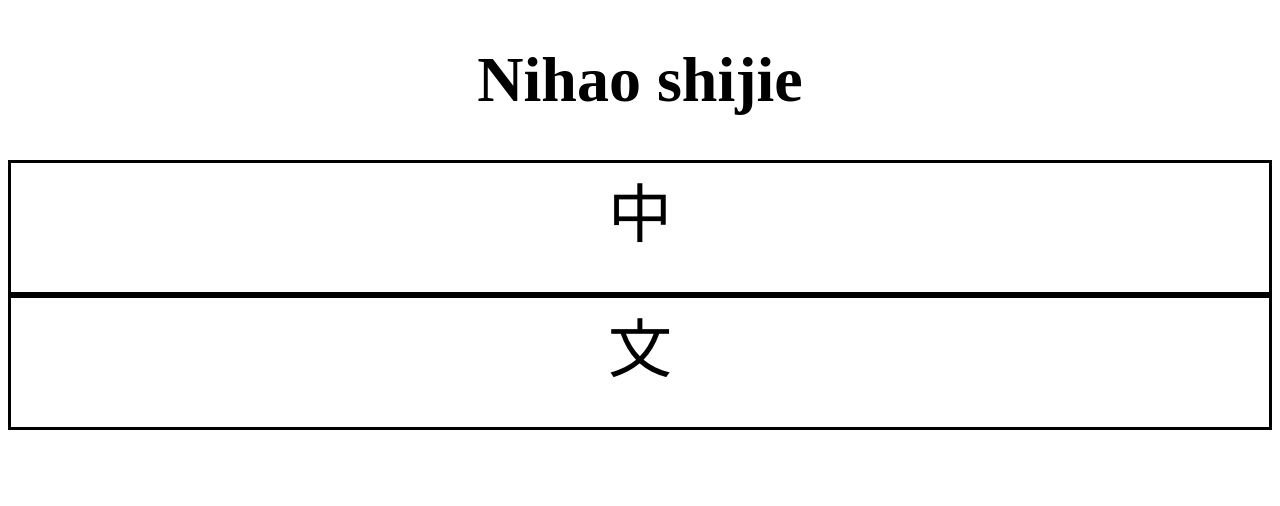
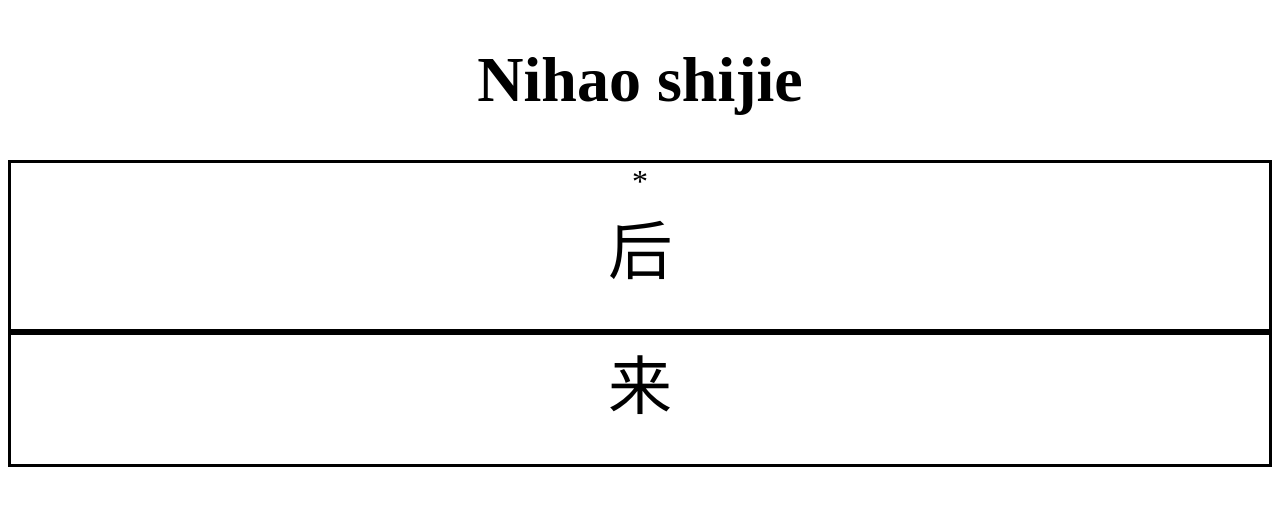
Before and after one commit to harijoel/react-hanzi-speller, a React (Vite) app: page / in a window 1280 px wide. Shown: the top 506 px of the page. Built offline with nearby package versions, Linux system fonts and the light colour scheme.

Commit message:
random word object is implemented but there is bug that doesn't allow to divide input into sylables according to random word object array generated

```diff
--- a/src/App.tsx
+++ b/src/App.tsx
@@ -31,14 +31,29 @@ function getWord() {
   return hsk3.words[Math.floor(Math.random() * hsk3.words.length)]
 }
 
+type HanziPinyin = {
+  hanzi: string,
+  pinyinRoman: string,
+  pinyin: string
+}
 function getWordArray(wordHanzi: string, wordPinyin: string, wordPinyinNubmered: string){
+  let objectArray: HanziPinyin[] = []
+
   const wordHanziArray = wordHanzi.split('')
   const wordPinyinRomanArray = wordPinyinNubmered.split(/\d+/).filter(Boolean)
   const WordSylableNumber = wordHanzi.length
-  const wordPinyinArray = []
+  let index_start = 0
+  for (let index = 0; index < WordSylableNumber; index++) {
+    objectArray = [...objectArray, {hanzi: wordHanzi[index],
+                                    pinyinRoman: wordPinyinRomanArray[index],
+                                    pinyin: wordPinyin.slice(index_start,
+                                    index_start + wordPinyinRomanArray[index].length)
+                                    }
+                  ]
 
-
-  return [wordHanziArray]
+    index_start = index_start + wordPinyinRomanArray[index].length
+  }
+  return objectArray
 }
 
 function App() {
@@ -47,16 +62,14 @@ function App() {
   const wordPinyinRomanArray = ["zhong", "wen"]
   const wordPinyinArray = ["zhōng", "wén"]
 
-  const wordObj = [{hanzi: "中", pinyinRoman: "zhong", pinyin: "zhōng"}, {hanzi: "文", pinyinRoman: "wen", pinyin: "wén"}]
+  //const wordObj: HanziPinyin[] = [{hanzi: "中", pinyinRoman: "zhong", pinyin: "zhōng"}, {hanzi: "文", pinyinRoman: "wen", pinyin: "wén"}]
+  const wordObj: HanziPinyin[] = getWordArray(wordToGuess["translation-data"].simplified,
+                                              wordToGuess["translation-data"].pinyin,
+                                              wordToGuess["translation-data"]["pinyin-numbered"]
+                                              )
+  console.log(wordObj)
 
-  const [index, setIndex] = useState(0)
-  const [cardIndex, setCardIndex] = useState(0)
-  const [mistakeCount, setMistakeCount] = useState(0)
   const [inputKeys, setInputKeys] = useState<string[]>([])
-
-  const hanzi = wordHanziArray[cardIndex]
-  const pinyin = wordPinyinArray[cardIndex]
-  const pinyin_roman = wordPinyinRomanArray[cardIndex]
 
   const addInputKeys = useCallback(
     (letter: string) => {
@@ -97,6 +110,7 @@ function App() {
                                   pinyin={syl.pinyin}
                                   pinyin_roman={syl.pinyinRoman}
                                   input={hanziArrayInput[i]}
+                                  active={hanziArrayInput.length - 1 === i}
                                 />
                   )
       }
--- a/src/HanziCard.tsx
+++ b/src/HanziCard.tsx
@@ -6,9 +6,10 @@ type HanziCardProps = {
     pinyin: string,
     pinyin_roman: string
     input?: string
+    active: boolean
 }
 
-export default function HanziCard({ hanzi, pinyin, pinyin_roman, input = "" }: HanziCardProps) {
+export default function HanziCard({ hanzi, pinyin, pinyin_roman, input = "", active }: HanziCardProps) {
 
     // to be defined
     let mistakeCount = 0
@@ -32,6 +33,7 @@ export default function HanziCard({ hanzi, pinyin, pinyin_roman, input = "" }: H
     }
     return (
         <div className='box' style={{border: `3px solid ${status}`}} >
+            {active && <div>*</div> }
             <div style={{ fontSize: "2em", color: hanziColor }}>{ hanzi }</div>
             <PinyinSpeller pinyin={pinyin} index={index} reveal={isLoser} />
         </div>
```
